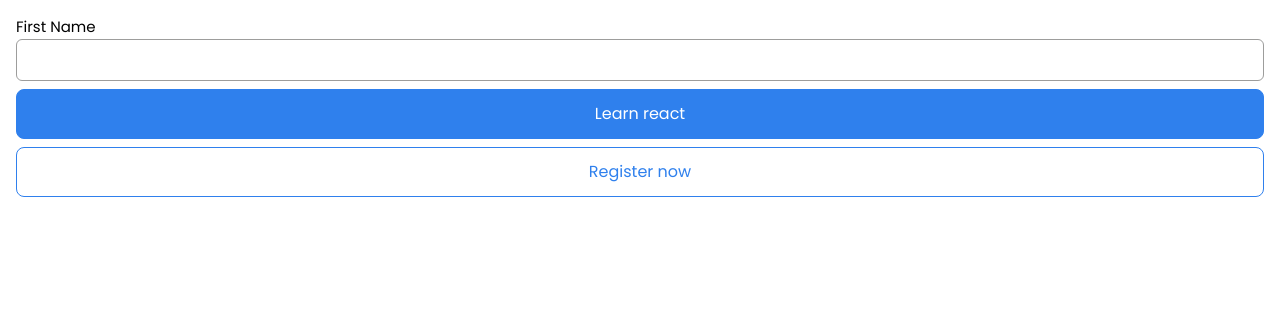
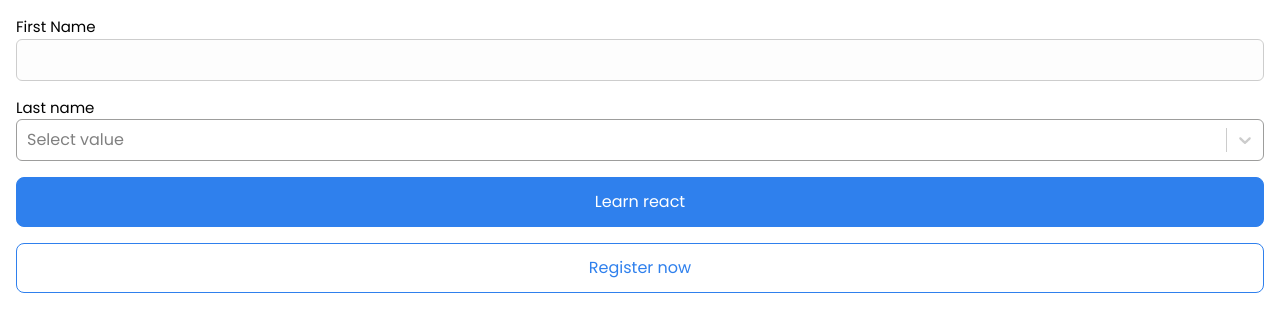
Before and after one commit to edbeh/redata_frontend, a React (Create React App) app: page / in a window 1280 px wide. Shown: the top 332 px of the page. Built offline with nearby package versions, Linux system fonts and the light colour scheme.

Commit message:
implement FormSelect component

```diff
--- a/package.json
+++ b/package.json
@@ -16,6 +16,7 @@
     "react-hook-form": "^7.34.2",
     "react-query": "^3.39.2",
     "react-scripts": "5.0.1",
+    "react-select": "^5.4.0",
     "typescript": "^4.7.4",
     "web-vitals": "^2.1.4",
     "yup": "^0.32.11"
--- a/src/App.tsx
+++ b/src/App.tsx
@@ -1,16 +1,23 @@
-import { Button, FormInput } from "components";
-import { useForm, Controller } from "react-hook-form";
 import * as yup from "yup";
+import { useForm } from "react-hook-form";
 import { yupResolver } from "@hookform/resolvers/yup";
+
+import { Button, FormInput, FormSelect } from "components";
 
 const schema = yup.object({
   firstName: yup.string().required("Required"),
   lastName: yup.string().required("Required"),
 });
 
+const lastNameOptions = [
+  { value: "beh", label: "Beh" },
+  { value: "wang", label: "Wang" },
+];
+
 function App() {
   const {
     register,
+    control,
     watch,
     trigger,
     formState: { errors },
@@ -19,18 +26,26 @@ function App() {
     resolver: yupResolver(schema),
   });
 
-  console.log("watch", watch());
-  console.log("errors", errors);
-
   return (
     <form onSubmit={(e) => e.preventDefault()}>
-      <div className="flex flex-col space-y-2 p-4">
+      <div className="flex flex-col space-y-4 p-4">
         <FormInput
           register={register}
           name="firstName"
           id="firstName"
           label="First Name"
           error={errors?.firstName?.message as string}
+          disabled
+        />
+
+        <FormSelect
+          control={control}
+          name="lastName"
+          id="lastName"
+          label="Last name"
+          options={lastNameOptions}
+          error={errors?.lastName?.message as string}
+          isClearable
         />
 
         <Button onClick={() => trigger()}>Learn react</Button>
--- a/src/components/FormInput/FormInput.tsx
+++ b/src/components/FormInput/FormInput.tsx
@@ -17,6 +17,7 @@ const FormInput = ({ register, error, label, id, ...rest }: FormInputProps) => {
         className={`mt-0 border-[1px] border-borderGray
         outline-none p-[10px] rounded-md overflow-hidden
         text-ellipsis text-sm disabled:opacity-50 disabled:cursor-not-allowed
+        hover:border-primary hover:ring-1 hover:ring-primary
         ${error ? "border-red" : ""}`}
         {...register(id)}
         {...rest}
--- /dev/null
+++ b/src/components/FormSelect/FormSelect.styles.ts
@@ -0,0 +1,27 @@
+export const selectStyles = {
+  container: (styles: any) => ({
+    ...styles,
+    width: "100%",
+  }),
+  control: (styles: any, state: any) => {
+    return {
+      ...styles,
+      borderRadius: 6,
+      height: 42,
+      border: `1px solid #9D9D9C`,
+      boxShadow: "none",
+      overflow: "hidden",
+      textOverflow: "ellipsis",
+      whiteSpace: "nowrap",
+      pointerEvents: "auto",
+      backgroundColor: state?.isDisabled ? "#EBEBE4" : "white",
+      cursor: state?.isDisabled ? "not-allowed" : "inherit",
+      opacity: state?.isDisabled ? 0.5 : 1,
+
+      "&:hover": {
+        boxShadow: `0 0 0 1px #2F80ED`,
+        borderColor: "#2F80ED",
+      },
+    };
+  },
+};
--- /dev/null
+++ b/src/components/FormSelect/FormSelect.tsx
@@ -0,0 +1,60 @@
+import Select from "react-select";
+import { Controller } from "react-hook-form";
+
+import { FormSelectModel } from "models";
+
+import { selectStyles } from "./FormSelect.styles";
+
+interface FormSelectProps
+  extends React.SelectHTMLAttributes<HTMLSelectElement> {
+  control: any;
+  id: string;
+  name: string;
+  label?: string;
+  error?: string;
+  options: FormSelectModel[];
+  isSearchable?: boolean;
+  isClearable?: boolean;
+}
+
+const FormSelect = ({
+  error,
+  label,
+  id,
+  name,
+  control,
+  options,
+  isSearchable,
+  isClearable,
+  ...rest
+}: FormSelectProps) => {
+  const { placeholder = "Select value", disabled } = rest;
+
+  return (
+    <div className="flex flex-col">
+      <label htmlFor={id} className="flex flex-col text-[15px]">
+        {label}
+      </label>
+
+      <Controller
+        name={name}
+        control={control}
+        render={({ field }) => (
+          <Select
+            styles={selectStyles}
+            options={options}
+            placeholder={placeholder}
+            isSearchable={isSearchable}
+            isClearable={isClearable}
+            isDisabled={disabled}
+            {...field}
+          />
+        )}
+      />
+
+      {error && <div className="text-sm mt-[2px] text-red">{error}</div>}
+    </div>
+  );
+};
+
+export default FormSelect;
--- a/src/components/index.ts
+++ b/src/components/index.ts
@@ -1,2 +1,3 @@
 export { default as Button } from "./Button/Button";
 export { default as FormInput } from "./FormInput/FormInput";
+export { default as FormSelect } from "./FormSelect/FormSelect";
--- /dev/null
+++ b/src/models/FormSelectModel.ts
@@ -0,0 +1,4 @@
+export type FormSelectModel = {
+  label: string;
+  value: string;
+};
--- /dev/null
+++ b/src/models/index.ts
@@ -0,0 +1 @@
+export * from "./FormSelectModel";
```
Also changed, not shown: 1 other file (tests, documents, lock files or other folders).
